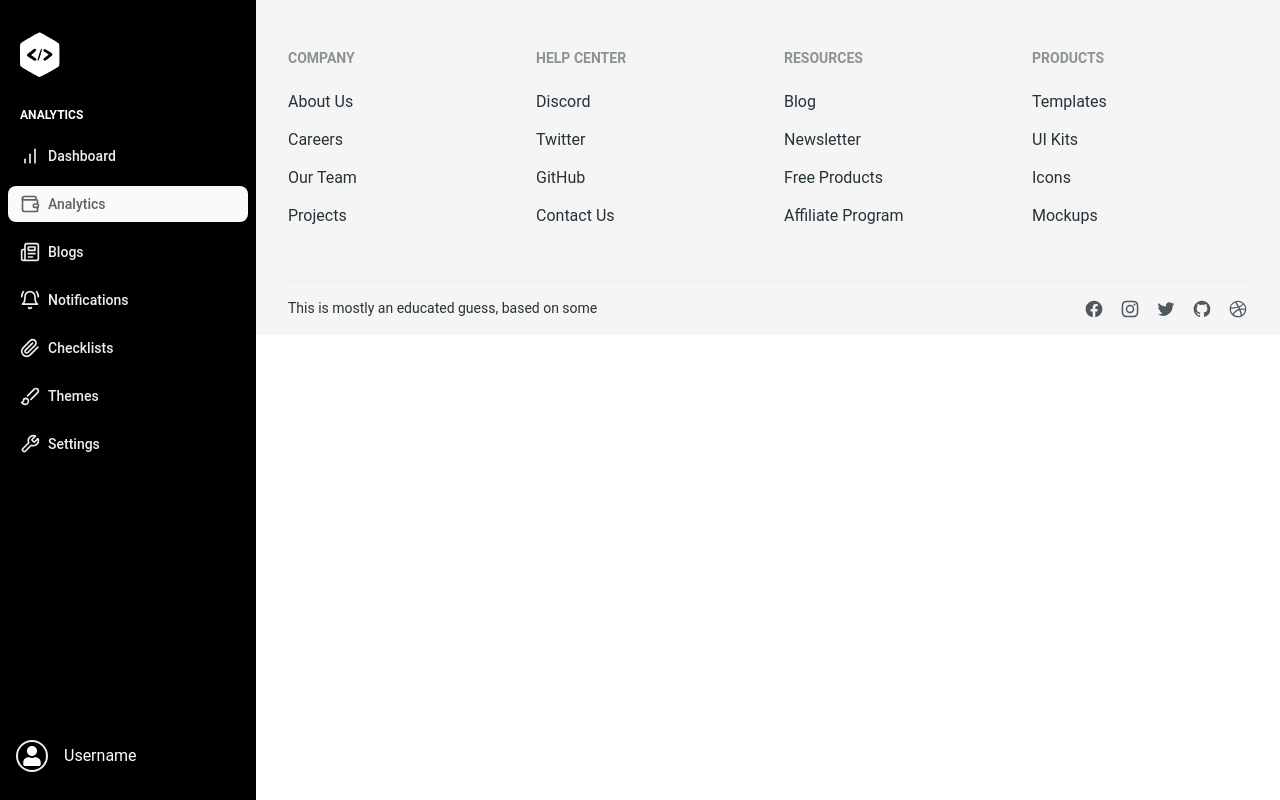
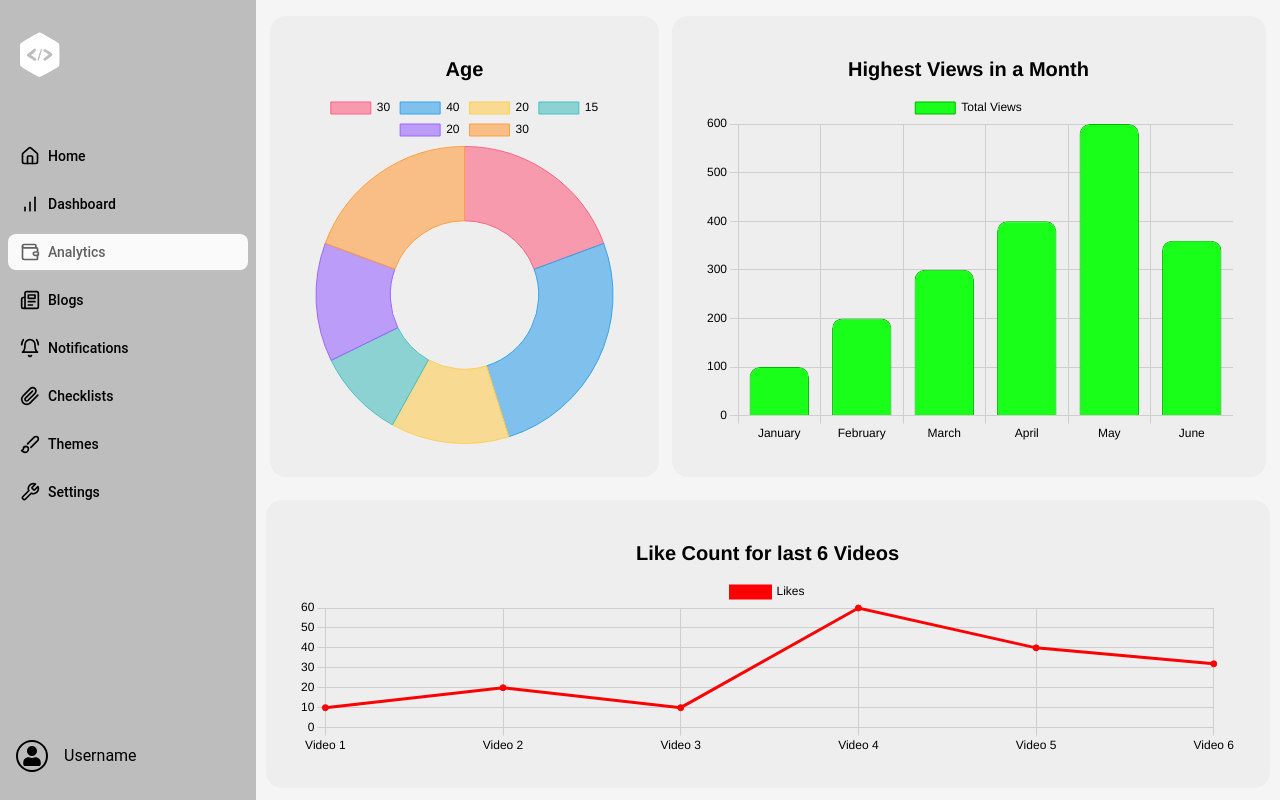
Before and after one commit to anish3333/mlsccoherence_git-push--f, a React (Vite) app in the folder client/: page /analytics in a window 1280 px wide. Shown: the top 800 px of the page. Built offline with nearby package versions, Linux system fonts and the light colour scheme.

Commit message:
Update Main.jsx, Hero.jsx, and Sidebar.jsx

```diff
--- a/client/src/components/Card/DisplayCard.jsx
+++ b/client/src/components/Card/DisplayCard.jsx
@@ -9,10 +9,10 @@ import { ArrowUpRight } from 'lucide-react'
 
 const cardItems = [
     {
-        img: "https://img.freepik.com/free-vector/instagram-logo_1199-122.jpg?1&w=740&t=st=1711191202~exp=1711191802~hmac=79dd9b9e6f201e523d0fa7e234eecd67bfe6db35228d09827cf0881992481955",
-        title: "Instagram",
-        desc: "Check your Instagram analytics",
-        link: "/dashboard/instagram",
+        img: "https://upload.wikimedia.org/wikipedia/commons/thumb/f/fc/YouTube_play_button_square_%282013-2017%29.svg/240px-YouTube_play_button_square_%282013-2017%29.svg.png",
+        title: "Youtube",
+        desc: "Check your Youtube analytics",
+        link: "/dashboard/youtube",
     },
     {
         img: "https://assets.dryicons.com/uploads/icon/svg/8337/a347cd89-1662-4421-be90-58e5e8004eae.svg",
@@ -30,7 +30,7 @@ export default function DisplayCard() {
             {
                 cardItems.map((item, index) => (
 
-                    <div className="border-2 w-full flex flex-col items-center rounded-2xl md:flex-row hover:scale-105 hover:shadow-2xl my-4 hover:border-0">
+                    <div className="border-2 w-full flex flex-col items-center rounded-2xl md:flex-row hover:shadow-2xl my-4 hover:border-0">
                         <div className="h-full w-full md:h-[300px] md:w-[300px] shrink-0">
                             <img
                                 src={item.img}
@@ -48,24 +48,24 @@ export default function DisplayCard() {
                                 </p>
                                 <div className="mt-4">
                                     <span className="mb-2 mr-2 inline-block rounded-full bg-gray-100 px-3 py-1 text-[10px] font-semibold text-gray-900">
-                                        #Macbook
+                                        #Analytics
                                     </span>
                                     <span className="mb-2 mr-2 inline-block rounded-full bg-gray-100 px-3 py-1 text-[10px] font-semibold text-gray-900">
-                                        #Apple
+                                        #ConnectWithFans
                                     </span>
-                                    <span className="mb-2 mr-2 inline-block rounded-full bg-gray-100 px-3 py-1 text-[10px] font-semibold text-gray-900">
+                                    {/* <span className="mb-2 mr-2 inline-block rounded-full bg-gray-100 px-3 py-1 text-[10px] font-semibold text-gray-900">
                                         #Laptop
-                                    </span>
+                                    </span> */}
                                 </div>
                                 <div className="mt-3 flex items-center space-x-2">
                                     <img
                                         className="inline-block h-8 w-8 rounded-full"
                                         src="https://overreacted.io/static/profile-pic-c715447ce38098828758e525a1128b87.jpg"
-                                        alt="Dan_Abromov"
+                                        alt="Logo"
                                     />
                                     <span className="flex flex-col">
-                                        <span className="text-[10px] font-medium text-gray-900">Dan Abromov</span>
-                                        <span className="text-[8px] font-medium text-gray-500">@dan_abromov</span>
+                                        <span className="text-[10px] font-medium text-gray-900">SocialPulse</span>
+                                        <span className="text-[8px] font-medium text-gray-500">SocialPulse</span>
                                     </span>
                                 </div>
                             </div>
--- a/client/src/components/Hero/Hero.jsx
+++ b/client/src/components/Hero/Hero.jsx
@@ -10,7 +10,7 @@ function Hero() {
                 <header className="h-24 sm:h-32 flex items-center z-30 w-full">
                     <div className="container mx-auto px-6 flex items-center justify-between">
                         <div className="uppercase text-gray-800 dark:text-white font-black text-3xl">
-                            Multi-Media
+                            SocialPulse
                         </div>
                         <div className="flex items-center">
                             <nav className="font-sen text-gray-800 dark:text-white uppercase text-lg lg:flex items-center hidden">
--- a/client/src/components/Sidebar/Sidebar.jsx
+++ b/client/src/components/Sidebar/Sidebar.jsx
@@ -1,5 +1,5 @@
 import React from 'react'
-import { BarChart, Wallet, Newspaper, BellRing, Paperclip, Brush, Wrench } from 'lucide-react'
+import { BarChart, Wallet, Newspaper, BellRing, Paperclip, Brush, Wrench, Home } from 'lucide-react'
 import { NavLink, Link } from 'react-router-dom'
 import { useState } from 'react'
 import { FaUser } from 'react-icons/fa'
@@ -7,6 +7,11 @@ import { FaBars } from 'react-icons/fa'
 import { useSelector, useDispatch } from 'react-redux'
 
 const navItems = [
+    {
+        name: 'Home',
+        icon: Home,
+        to: '/',
+    },
     {
         name: 'Dashboard',
         icon: BarChart,
@@ -56,9 +61,10 @@ export default function Sidebar({ isSidebarOpen, toggleSidebar }) {
     return (
         <div className={`h-screen w-64 ${isSidebarOpen ? '' : 'hidden'} shrink-0`}>
 
-            <aside className="flex h-screen w-64 shrink-0 flex-col bg-black px-5 py-8 fixed z-10">
+            <aside className="flex h-screen w-64 shrink-0 flex-col bg-gray-400 text-black px-5 py-8 fixed z-10">
                 <Link to="#">
                     <svg
+
                         width="40"
                         height="46"
                         viewBox="0 0 50 56"
@@ -74,12 +80,12 @@ export default function Sidebar({ isSidebarOpen, toggleSidebar }) {
                 <div className="mt-6 flex flex-1 flex-col justify-between">
                     <nav className="-mx-3 space-y-6 flex flex-col">
                         <div className="space-y-3 ">
-                            <label className="px-3 text-xs font-semibold uppercase text-white">analytics</label>
+                            <label className="px-3 text-xs font-semibold uppercase text-black"></label>
                             {
                                 navItems.map((item, idx) => (
                                     <NavLink
                                         className={({ isActive }) => {
-                                            return (`flex transform items-center rounded-lg px-3 py-2 text-gray-200 transition-colors duration-300 hover:bg-gray-50 hover:text-gray-700`
+                                            return (`flex transform items-center rounded-lg px-3 py-2 text-black transition-colors duration-300 hover:bg-gray-50 hover:text-gray-700`
                                                 + ((isActive) ? ' text-gray-700 bg-gray-50 ' : '  ')
                                             )
                                         }}
@@ -94,8 +100,8 @@ export default function Sidebar({ isSidebarOpen, toggleSidebar }) {
                                     </NavLink>
                                 ))
                             }
-                            <div className="text-white h-10 w-20 flex justify-between items-center fixed bottom-6">
-                                <div className='border-[2.5px] p-[0.25rem] rounded-full mx-2'>
+                            <div className="text-black h-10 w-20 flex justify-between items-center fixed bottom-6">
+                                <div className='border-black border-[2.5px] p-[0.25rem] rounded-full mx-2'>
                                     <FaUser className='text-xl' />
                                 </div>
                                 <div className='mx-2'>
--- a/client/src/pages/Analytics.jsx
+++ b/client/src/pages/Analytics.jsx
@@ -198,6 +198,71 @@ import Sidebar from "../components/Sidebar/Sidebar";
 import Footer from "../components/Footer/Footer";
 import { useState } from "react";
 
+import { Chart as ChartJS, defaults } from "chart.js/auto";
+import { Bar, Doughnut, Line } from "react-chartjs-2";
+
+defaults.maintainAspectRatio = false;
+defaults.responsive = true;
+
+defaults.plugins.title.display = true;
+defaults.plugins.title.align = "start";
+defaults.plugins.title.font.size = 20;
+defaults.plugins.title.color = "black";
+ChartJS.defaults.backgroundColor = '#9BD0F5';
+ChartJS.defaults.borderColor = 'rgba(206, 206, 206, 1)';
+ChartJS.defaults.color = '#000';
+
+const data = [
+    {
+        label: "January",
+        totalViews: 100,
+        subscribers: 10,
+        retentionRate: 20,
+        age: 30,
+        videoTitle: "Video 1",
+    },
+    {
+        label: "February",
+        totalViews: 200,
+        subscribers: 20,
+        retentionRate: 30,
+        age: 40,
+        videoTitle: "Video 2",
+    },
+    {
+        label: "March",
+        totalViews: 300,
+        subscribers: 10,
+        retentionRate: 80,
+        age: 20,
+        videoTitle: "Video 3",
+    },
+    {
+        label: "April",
+        totalViews: 400,
+        subscribers: 60,
+        retentionRate: 60,
+        age: 15,
+        videoTitle: "Video 4",
+    },
+    {
+        label: "May",
+        totalViews: 600,
+        subscribers: 40,
+        retentionRate: 20,
+        age: 20,
+        videoTitle: "Video 5",
+    },
+    {
+        label: "June",
+        totalViews: 360,
+        subscribers: 32,
+        retentionRate: 30,
+        age: 30,
+        videoTitle: "Video 6",
+    },
+]
+
 const Analytics = () => {
     const [isSidebarOpen, setIsSidebarOpen] = useState(true);
 
@@ -211,7 +276,138 @@ const Analytics = () => {
         <div className="flex">
             <Sidebar isSidebarOpen={isSidebarOpen} toggleSidebar={toggleSidebar} />
             <div className='overflow-y-auto w-full overflow-hidden'>
-                <div className="flex">
+                <div className='flex flex-col flex-wrap bg-gray-100 w-full h-screen items-center'>
+                    <div className='h-[60%] w-full flex justify-evenly mt-4'>
+                        <div className='w-[38%] h-[96%] bg-gray-200 p-8 rounded-2xl'>
+
+                            {/* Doughnut age */}
+                            <Doughnut
+                                data={{
+                                    labels: data.map((item) => item.age),
+                                    datasets: [
+                                        {
+                                            label: "Age",
+                                            data: data.map((item) => item.age),
+                                            backgroundColor: [
+                                                "rgba(255, 99, 132, 0.6)",
+                                                "rgba(54, 162, 235, 0.6)",
+                                                "rgba(255, 206, 86, 0.6)",
+                                                "rgba(75, 192, 192, 0.6)",
+                                                "rgba(153, 102, 255, 0.6)",
+                                                "rgba(255, 159, 64, 0.6)",
+                                            ],
+                                            borderColor: [
+                                                "rgba(255, 99, 132, 1)",
+                                                "rgba(54, 162, 235, 1)",
+                                                "rgba(255, 206, 86, 1)",
+                                                "rgba(75, 192, 192, 1)",
+                                                "rgba(153, 102, 255, 1)",
+                                                "rgba(255, 159, 64, 1)",
+                                            ],
+                                            borderWidth: 1,
+                                        },
+                                    ],
+                                }}
+                                height={400}
+                                width={600}
+                                options={{
+                                    maintainAspectRatio: false,
+                                    responsive: true,
+                                    plugins: {
+                                        title: {
+                                            text: "Age",
+                                            display: true,
+                                            align: "center",
+                                            font: {
+                                                size: 20,
+                                                color: "black",
+                                            },
+                                        },
+                                    },
+                                }}
+                            />
+
+                        </div>
+                        <div className='w-[58%] h-[96%] bg-gray-200 p-8 rounded-2xl'>
+                            <Bar
+                                data={{
+                                    labels: data.map((item) => item.label),
+                                    datasets: [
+                                        {
+                                            label: "Total Views",
+                                            data: data.map((item) => item.totalViews),
+                                            backgroundColor: "rgba(25, 255, 25, 1)",
+                                            borderColor: "rgba(0, 182, 0, 1)",
+                                            borderWidth: 1,
+                                            borderRadius: 10,
+                                            color: "black",
+                                        },
+                                    ],
+                                }}
+                                height={400}
+                                width={600}
+                                options={{
+                                    maintainAspectRatio: false,
+                                    responsive: true,
+                                    scales: {
+                                        y: {
+                                            beginAtZero: true,
+                                        },
+                                    },
+                                    plugins: {
+                                        title: {
+                                            text: "Highest Views in a Month",
+                                            display: true,
+                                            align: "center",
+                                            font: {
+                                                size: 20,
+                                                color: "black",
+                                            },
+
+                                        },
+                                    },
+                                }}
+                            />
+                        </div>
+                    </div>
+                    <div className='h-[36%] w-[98%] bg-gray-200 p-8 my-2 mt-1 rounded-2xl'>
+                        <Line
+                            data={{
+                                labels: data.map((item) => item.videoTitle),
+                                datasets: [
+                                    {
+                                        label: "Likes",
+                                        data: data.map((item) => item.subscribers),
+                                        fill: false,
+                                        backgroundColor: "rgba(255, 0, 0, 1)",
+                                        borderColor: "rgba(255, 0, 0, 1)",
+                                    },
+                                ],
+                            }}
+                            height={400}
+                            width={600}
+                            options={{
+                                maintainAspectRatio: false,
+                                responsive: true,
+                                scales: {
+                                    y: {
+                                        beginAtZero: true,
+                                    },
+                                },
+                                plugins: {
+                                    title: {
+                                        text: "Like Count for last 6 Videos",
+                                        align: "center",
+                                        display: true,
+                                        font: {
+                                            size: 20,
+                                            color: "black",
+                                        },
+                                    },
+                                },
+                            }}
+                        />
+                    </div>
 
                 </div>
                 <Footer />
--- a/client/src/pages/Main.jsx
+++ b/client/src/pages/Main.jsx
@@ -16,7 +16,7 @@ function Main() {
 
     return (
         <div className='flex'>
-            {isSidebarOpen ? (
+            {/* {isSidebarOpen ? (
                 <div className='fixed text-black bg-white rounded-full p-2 text-4xl ml-40 z-20' onClick={toggleSidebar}>
                     ✖
                 </div>
@@ -24,7 +24,7 @@ function Main() {
                 <div className='fixed text-white bg-black rounded-full p-2 text-4xl ml-6 z-20' onClick={toggleSidebar}>
                     ≡
                 </div>
-            )}
+            )} */}
 
 
 
```
